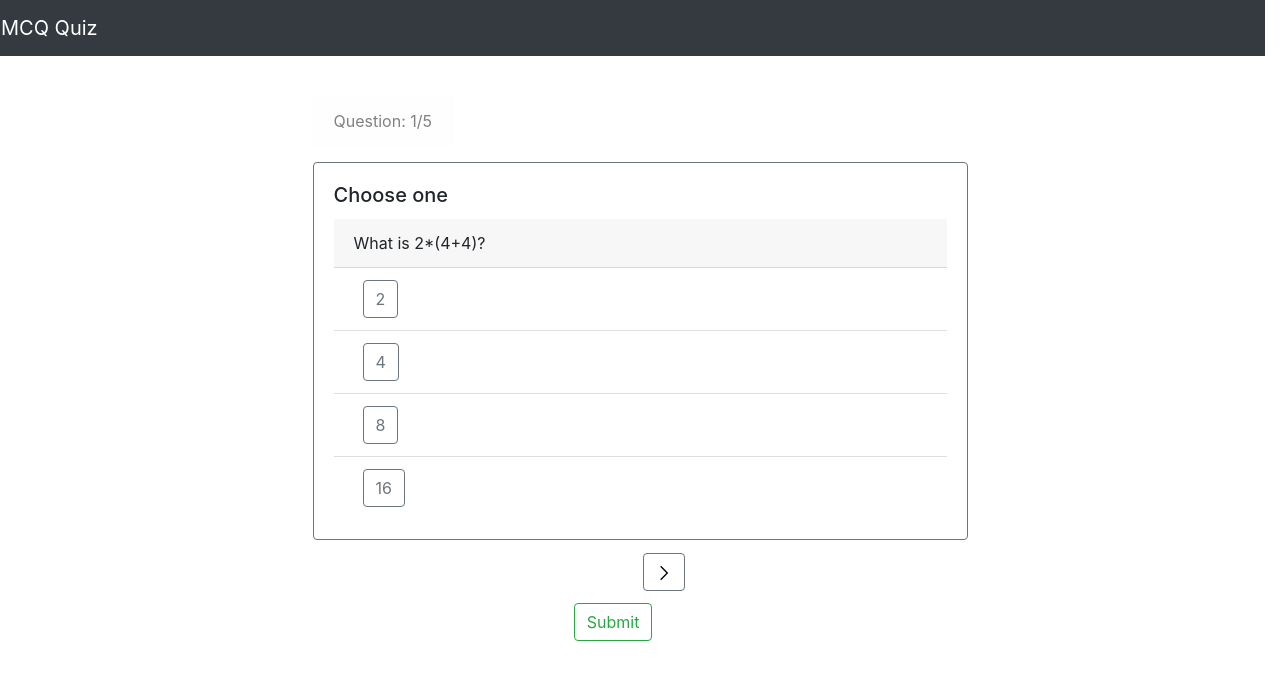
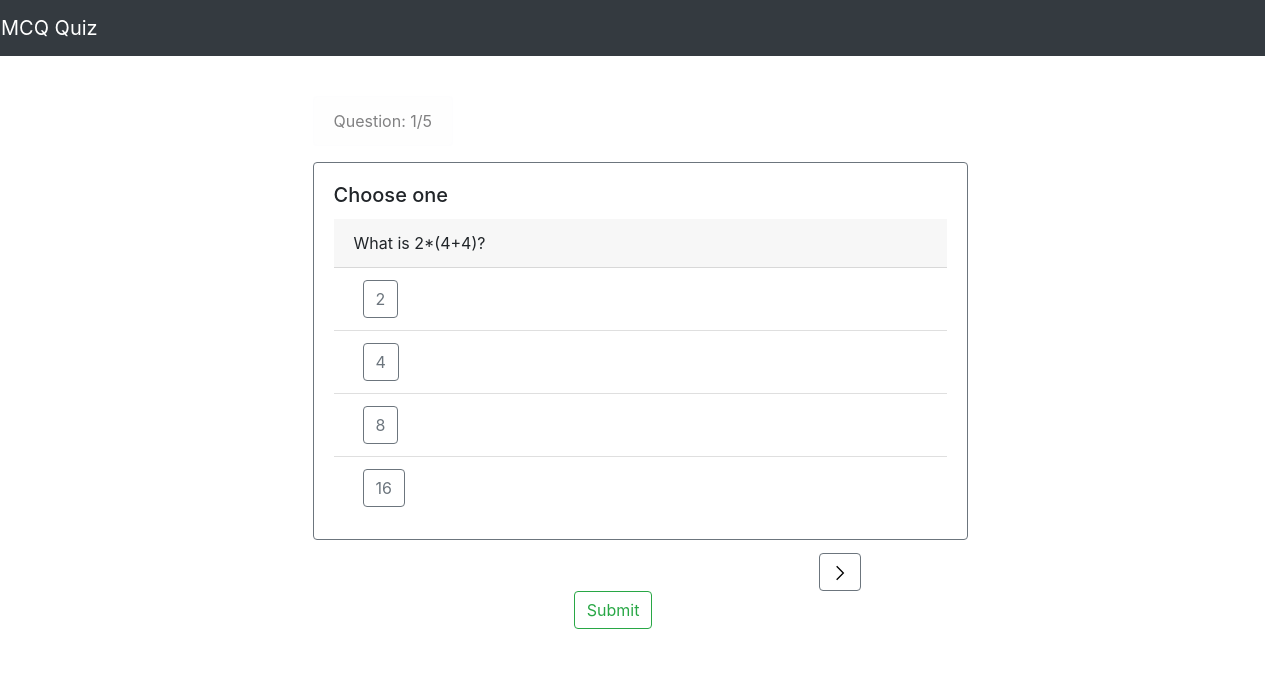
Before and after one commit to swarajlaha/frontend-challenges, a React (Create React App) app: page / in a window 1280 px wide. Shown: the top 680 px of the page. Built offline with nearby package versions, Linux system fonts and the light colour scheme.

Commit message:
final commit

```diff
--- a/src/mcq-quiz/containers/mainContainer.js
+++ b/src/mcq-quiz/containers/mainContainer.js
@@ -72,8 +72,8 @@ const MainContainer = () => {
                   setCheckIndex={setCheckIndex}
                 />
               </Row>
-              <Row style={{ marginLeft: '30%', marginTop: '2%' }}>
-                <Col md="3">
+              <Row style={{ marginTop: '2%' }}>
+                <Col md="3" style={{ left: '8%' }}>
                   {index > 0 && (
                     <Button
                       variant="outline-secondary"
@@ -83,7 +83,7 @@ const MainContainer = () => {
                     </Button>
                   )}
                 </Col>
-                <Col md="3">
+                <Col md="3" style={{ marginLeft: '50%' }}>
                   {quizquestions.length !== index + 1 && (
                     <Button
                       variant="outline-secondary"
@@ -94,7 +94,7 @@ const MainContainer = () => {
                   )}
                 </Col>
               </Row>
-              <Row style={{ marginLeft: '37%', marginTop: '2%' }}>
+              <Row style={{ marginLeft: '37%' }}>
                 <Col>
                   <Button variant="outline-success" onClick={submitBtnHandler}>
                     Submit
```
